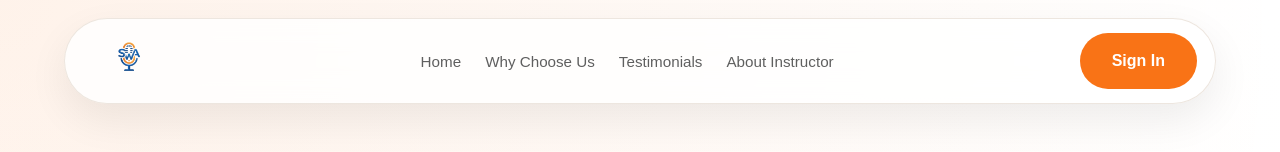
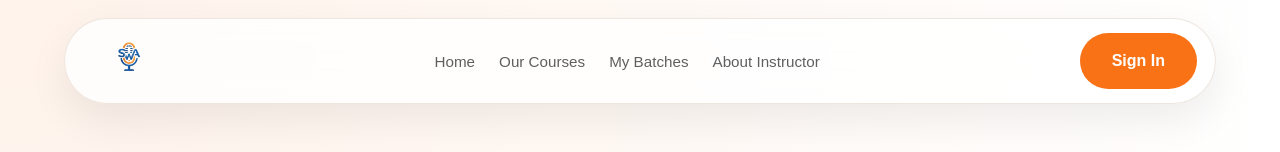
Before and after one commit to SURAJ-RATHI/Speakify, a React (Vite) app in the folder frontend/: page /about in a window 1280 px wide. Shown: the top 152 px of the page. Built offline with nearby package versions, Linux system fonts and the light colour scheme; no server answers.

Commit message:
Update navigation links in site component

```diff
--- a/frontend/src/components/site.jsx
+++ b/frontend/src/components/site.jsx
@@ -131,10 +131,9 @@ export function AppLayout() {
         </button>
         <nav className={`site-nav ${isMenuOpen ? 'mobile-open' : ''}`}>
           <NavLink to="/" onClick={closeMenu}>Home</NavLink>
-          <NavLink to="/why-choose-us" onClick={closeMenu}>Why Choose Us</NavLink>
-          <a href={sectionHref('testimonials')} onClick={handleSectionNavigation('testimonials')}>Testimonials</a>
+          <a href={sectionHref('our-courses')} onClick={handleSectionNavigation('our-courses')}>Our Courses</a>
+          <NavLink to="/profile" onClick={closeMenu}>My Batches</NavLink>
           <NavLink to="/about-instructor" onClick={closeMenu}>About Instructor</NavLink>
-          {isAuthenticated && <NavLink to="/dashboard" onClick={closeMenu}>Dashboard</NavLink>}
         </nav>
         <div className="site-header-actions" ref={profileMenuRef}>
           {!isAuthenticated && (
```
